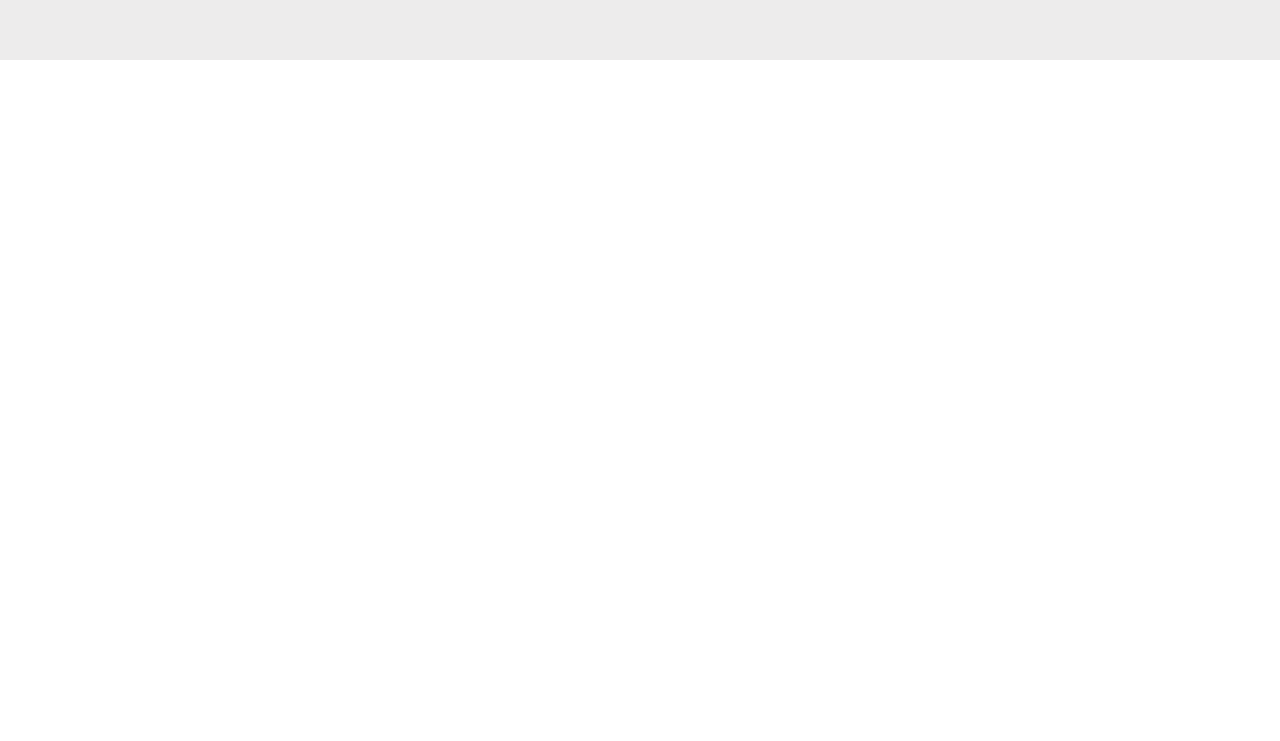
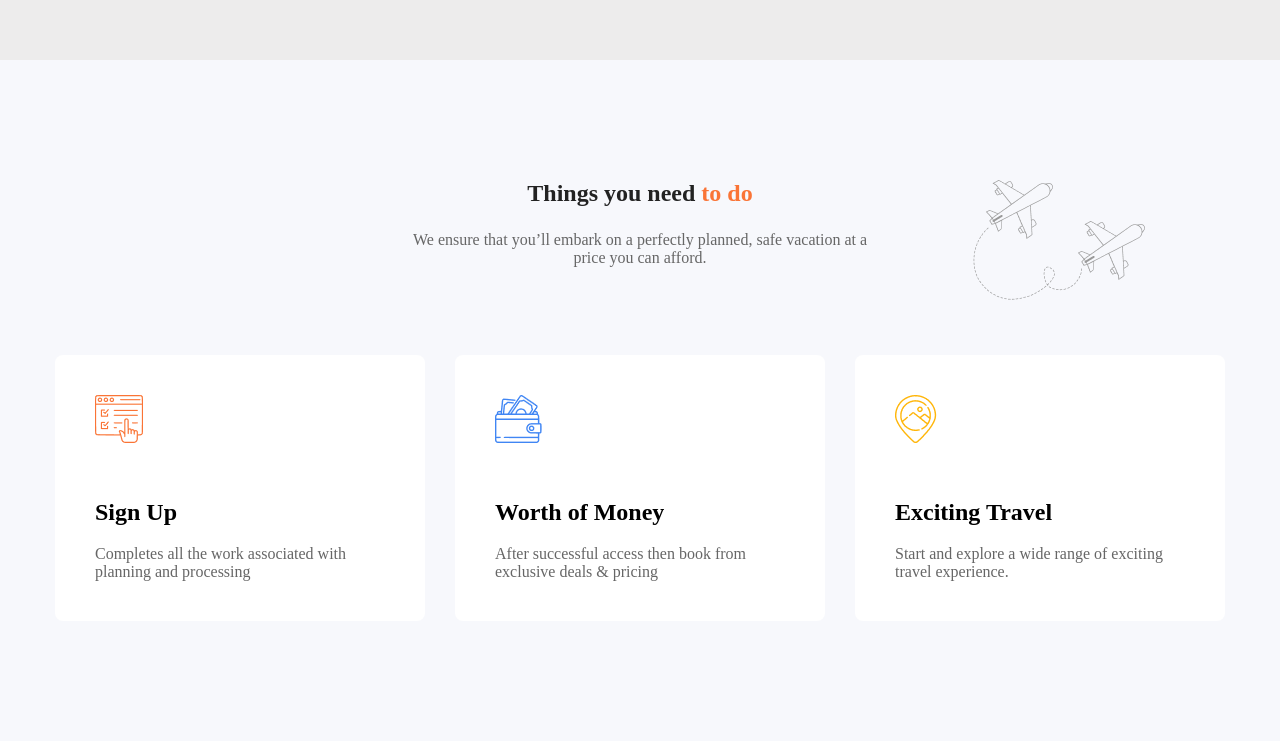
Before and after one commit to Devmdmainuddin/travel, a plain HTML site: page index.html in a window 1280 px wide. Shown: the part 913-1654 px from the top of the page. Before the commit the page ends 973 px from the top, so only its background shows below. Drawn offline with Linux system fonts and the light colour scheme; a web font is replaced by a local one.

Commit message:
distination add and style

```diff
--- a/index.html
+++ b/index.html
@@ -84,6 +84,47 @@
         </div>
 
     </section>
+        <!-- things-need -->
+        <section class="things-need"id="Destination">
+            <div class="container">
+                <div class="wraf">
+                    <div class="section-title">
+                        <h2 class="title">Things you need <span> to do</span></h2>
+                        <p class="descaption">We ensure that you’ll embark on a perfectly planned, safe vacation at a price you can afford. </p>
+                    </div>
+                    <div class="box-container">
+                        <div class="box">
+                            <div class="image">
+                                <img src="images/Group.png" alt="">
+                            </div>
+                            <h3>Sign Up</h3>
+                            <p>Completes all the work associated with planning and processing</p>
+                        </div>
+                        <div class="box">
+                            <div class="image">
+                                <img src="images/Group (1).png" alt="">
+                            </div>
+                            <h3>Worth of Money</h3>
+                            <p>After successful access then book from exclusive deals & pricing</p>
+                        </div>
+                        <div class="box">
+                            <div class="image">
+                                <img src="images/Group (2).png" alt="">
+                            </div>
+                            <h3>Exciting Travel
+                            </h3>
+                            <p>Start and explore a wide range of exciting travel experience.</p>
+                        </div>
+
+                    </div>
+                    <div class="element">
+                        <img src="images/Element (1).png" alt="">
+                    </div>
+                </div>
+
+            </div>
+
+        </section>
 
 </body>
 </html>
--- a/style.css
+++ b/style.css
@@ -289,3 +289,48 @@ color:#444;
         width:100%;
     }
 }
+
+
+
+/* things-need */
+.things-need{
+    background:#F7F8FC;
+    padding-top:120px;
+    padding-bottom:120px;
+
+}
+.things-need .wraf{
+    position: relative;
+}
+
+.things-need .wraf .box-container{
+    display: grid;
+    grid-template-columns: repeat(3, 1fr);
+    gap:30px;
+}
+.things-need .wraf .box-container .box{
+    padding:40px;
+    background:white;
+    border-radius:8px;
+}
+.things-need .wraf .box-container .box .image{
+    margin-bottom:48px;
+}
+.things-need .wraf .box-container .box h3{
+    margin-bottom:16px;
+    font-size: 24px;
+    font-weight: 700;
+    line-height:34px;
+
+}
+@media (max-width: 992px) {
+    .things-need .wraf .box-container{
+    grid-template-columns: repeat(2, 1fr);
+     }
+}
+
+@media (max-width:656px){
+    .things-need .wraf .box-container{
+        grid-template-columns: 1fr;
+    }
+}
```
